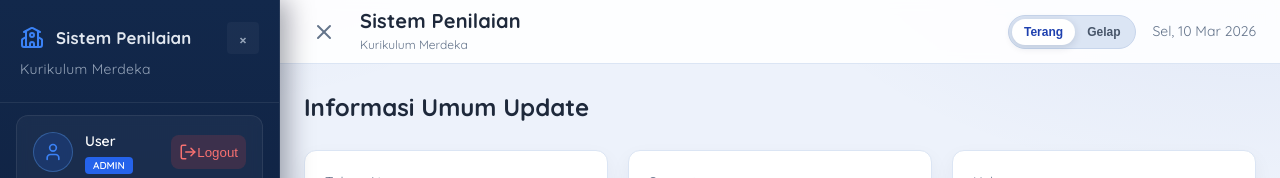
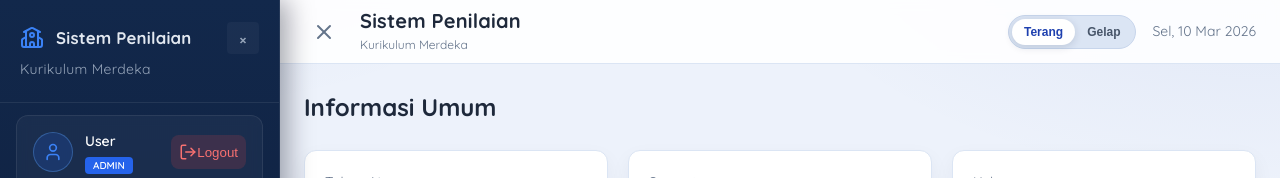
Before and after one commit to ermanjunaidi/sistem-penilaian, a React (Vite) app: page / in a window 1280 px wide. Shown: the top 178 px of the page. Built offline with nearby package versions, Linux system fonts and the light colour scheme; sample sign-in values are in the browser's storage.

Commit message:
fix(InformasiUmum): update page title to reflect correct naming

```diff
--- a/src/pages/informasi/InformasiUmum.jsx
+++ b/src/pages/informasi/InformasiUmum.jsx
@@ -12,7 +12,7 @@ export default function InformasiUmum() {
   return (
     <div>
       <div className="page-header">
-        <h1 className="page-title">Informasi Umum Update</h1>
+        <h1 className="page-title">Informasi Umum</h1>
       </div>
 
       <div className="stats-grid">
```
